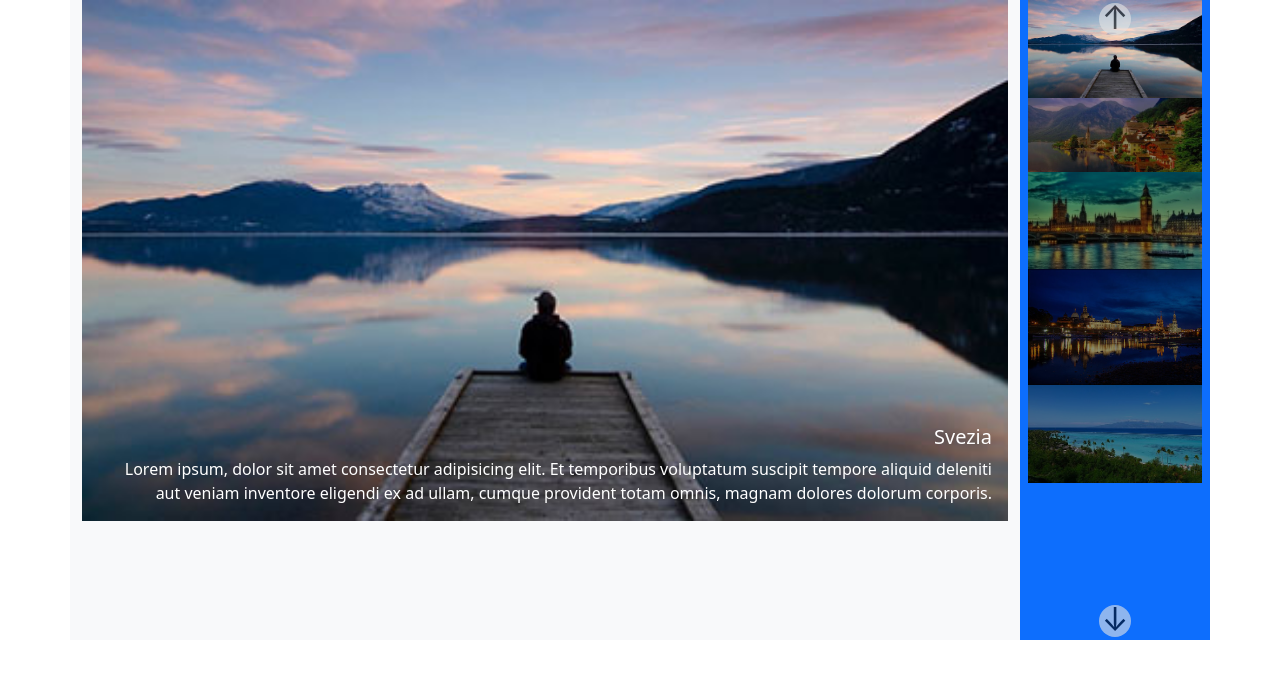
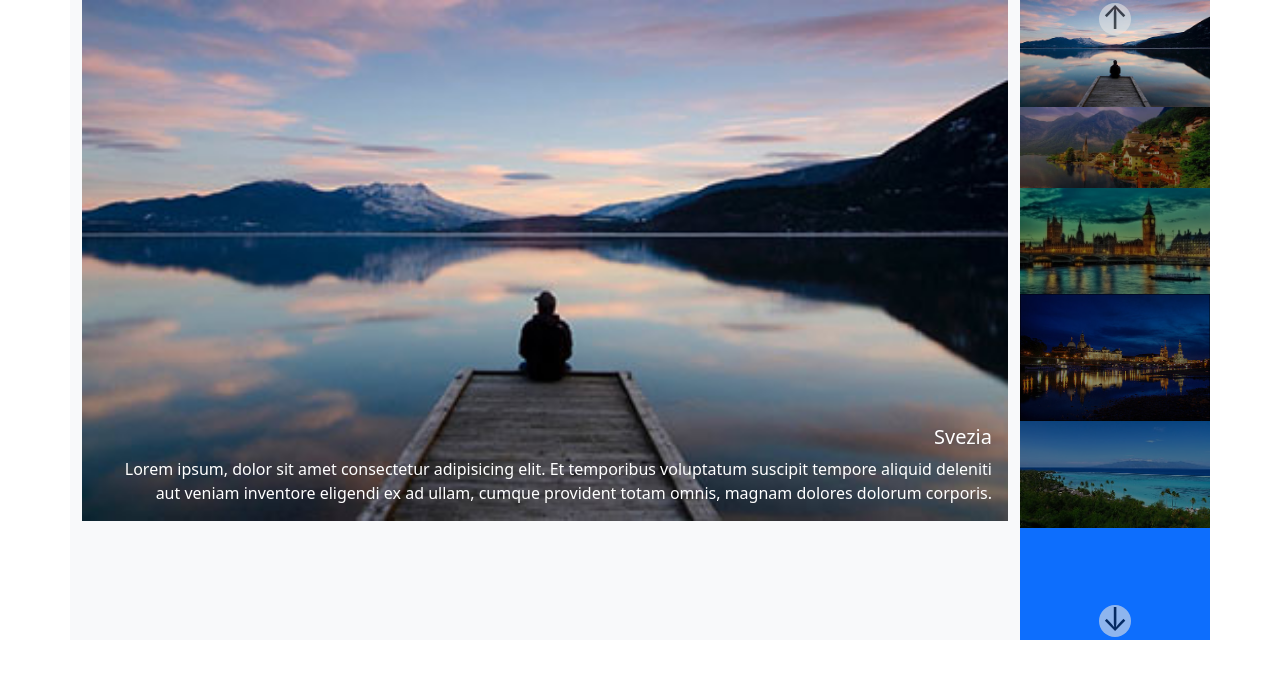
Before and after one commit to Ashour100/js-array-carousel, a plain HTML site: page index.html in a window 1280 px wide. Drawn offline with nearby package versions, Linux system fonts and the light colour scheme.

Commit message:
removing padding

```diff
--- a/style.css
+++ b/style.css
@@ -5,7 +5,7 @@ img{
     height: 80vh;
 }
 .thumbnails{
-    padding: 0 .5rem;
+    padding: 0;
 }
 
 .previous,
```
